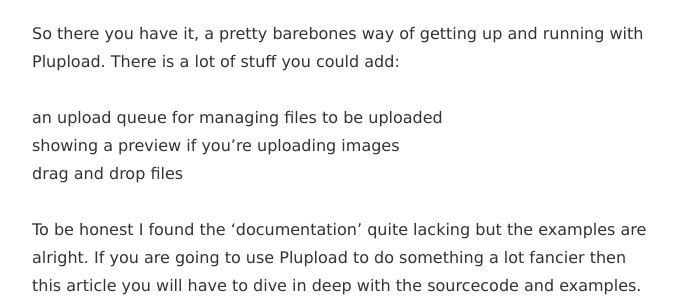
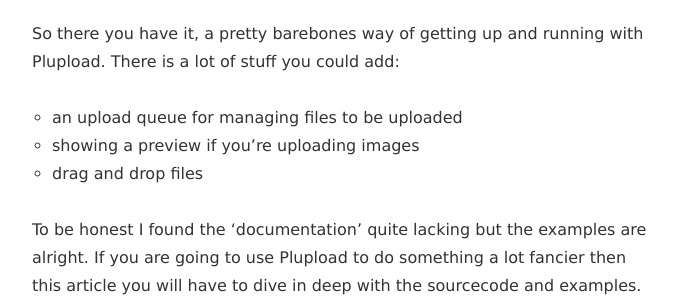
Before and after one commit to bittersweet/ikbenbitterzoet.com, a Jekyll site: the page built from _posts/2010-09-18-multiple-file-upload-with-plupload.markdown, in a window 1280 px wide. Shown: the part 4432-4732 px from the top of the page, without its empty margins (138-817 px from the left). Built offline with Jekyll 4.4.1, drawn with Linux system fonts in a browser that asks for light colours.

Commit message:
Unordered List style.

```diff
--- a/css/screen.css
+++ b/css/screen.css
@@ -88,6 +88,14 @@
   word-wrap: break-word;
 }
 
+ul{
+  list-style-type: circle;
+}
+
+ul li{
+  margin-left: 20px;
+}
+
 #footer{
   height: 200px;
   text-align: center;
```
